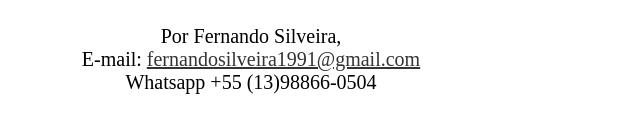
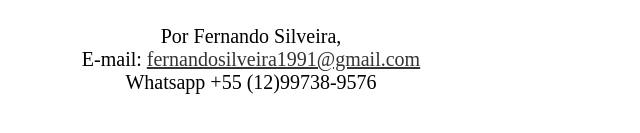
Before and after one commit to huntercodecamp/Perfil, a plain HTML site: page index.html in a window 1280 px wide. Shown: the part 687-820 px from the top of the page, 389-1029 px from the left. Drawn offline with Linux system fonts and the light colour scheme; a web font is replaced by a local one.

Commit message:
trocando número de celular

```diff
--- a/index.html
+++ b/index.html
@@ -63,7 +63,7 @@
         </h1>
         <main>
 
-         <section class="sec-1" >
+           <section class="sec-1" >
 
             <p class="container-foto">
                 <img src="foto-eu2.png" alt="Foto de perfil de Fernando Silveira !" class="foto-perfil" >
@@ -146,7 +146,7 @@
         target="_blank"
         > fernandosilveira1991@gmail.com
     </a> <br>
-    Whatsapp +55 (13)98866-0504
+    Whatsapp +55 (12)99738-9576
 </p>
 </footer>
 </body>
```
